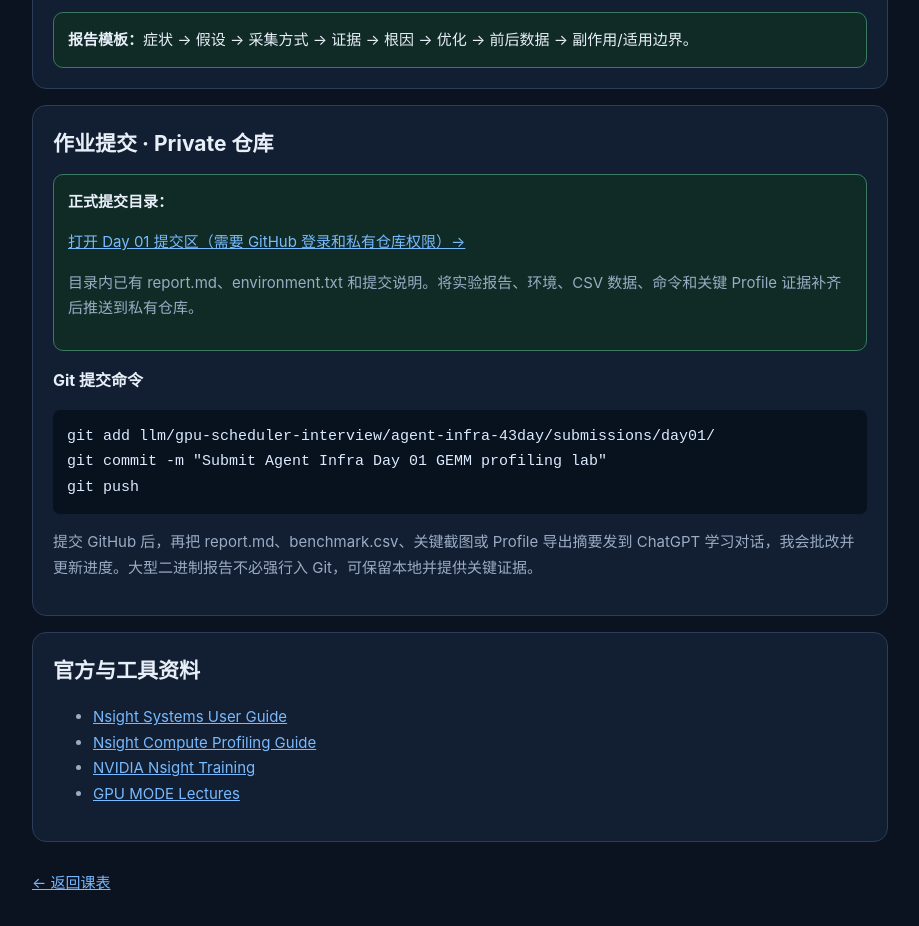
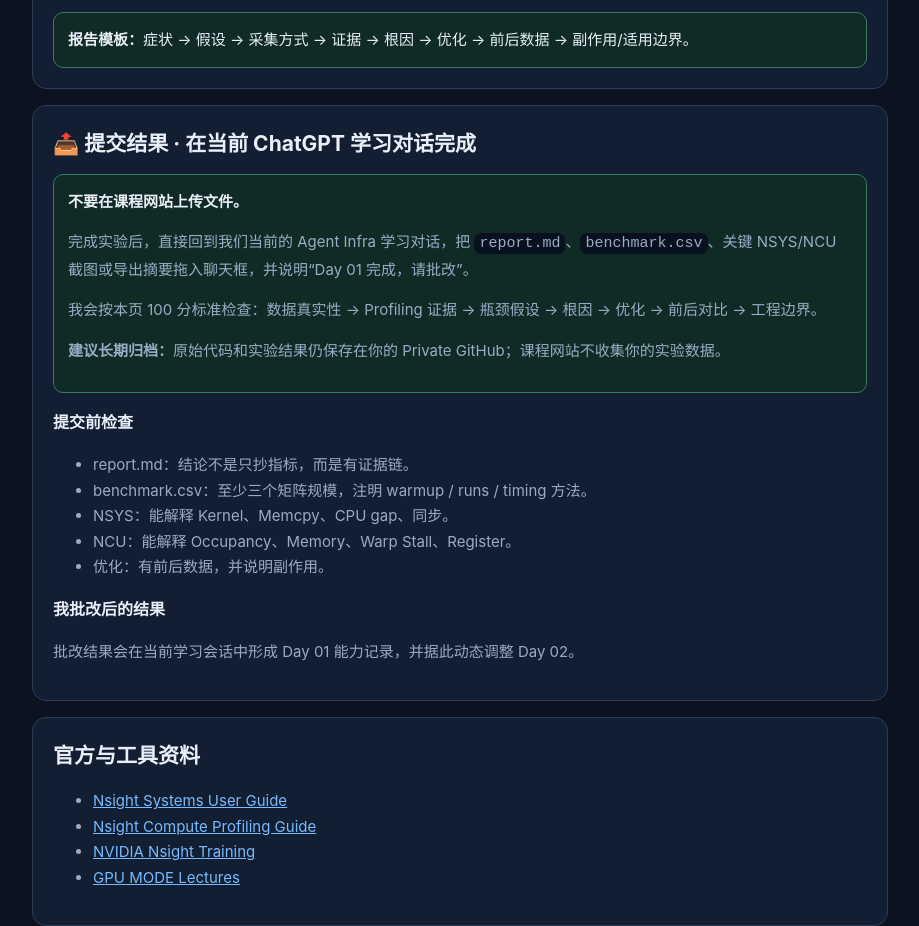
Before and after one commit to Ethan-rookie/agent-infra-learning-site, a plain HTML site: page day01.html in a window 1280 px wide. Shown: the part 2887-3813 px from the top of the page, without its empty margins (180-1099 px from the left). Drawn offline with Linux system fonts and the light colour scheme.

Commit message:
Restructure lesson submission workflow around ChatGPT study session

```diff
--- a/day01.html
+++ b/day01.html
@@ -20,9 +20,7 @@ nsys profile --trace=cuda -o gemm_tiled ./tiled_gemm 2048</pre><p>比较相同
 <section class="card"><h2>任务 E · Pinned Memory 与异步重叠（15 分钟）</h2><p>比较普通 Host Memory 和 pinned Host Memory 版本。Pinned Memory 本身不保证 overlap。检查异步拷贝、Streams、依赖关系和 Copy Engine，并用 Nsight Systems 时间线证明是否真实重叠。</p></section>
 <section class="card"><h2>资源模型推导（10 分钟）</h2><p>简化假设：每 SM 65536 个 32-bit registers、2048 threads、64 warps、16 blocks；256 threads/block；64 registers/thread；不使用 Shared Memory。</p><ul><li>每 Block registers = 256 × 64 = 16384。</li><li>Register 限制允许 4 Blocks；线程/warp 限制各允许 8 Blocks。</li><li>简化模型取最小值 4 Blocks，活跃 Warp = 32，理论 Occupancy = 50%。</li></ul><p>将每线程寄存器改为 32，重新计算理论 Occupancy，并解释为什么实际性能不保证提升：分配粒度、spill、指令数、访存量和真实架构限制。</p></section>
 <section class="card"><h2>提交物与评分（100 分）</h2><table><tr><th>项目</th><th>分值</th></tr><tr><td>基线与正确性数据</td><td>15</td></tr><tr><td>Nsight Systems 时间线分析</td><td>20</td></tr><tr><td>Nsight Compute 证据链</td><td>25</td></tr><tr><td>naive/tiled 对照和归因</td><td>20</td></tr><tr><td>pinned memory / overlap 判断</td><td>10</td></tr><tr><td>资源推导与技术表达</td><td>10</td></tr></table><p>提交至少三个矩阵规模的原始数据、一份 NSYS 报告、一份 NCU 报告、对照表和一页性能归因。80 分通过；没有真实报告，Profiling 部分最高只能得一半分。</p><div class="callout"><b>报告模板：</b>症状 → 假设 → 采集方式 → 证据 → 根因 → 优化 → 前后数据 → 副作用/适用边界。</div></section>
-<section class="card" id="submit"><h2>作业提交 · Private 仓库</h2><div class="callout"><b>正式提交目录：</b><p><a href="https://github.com/Ethan-rookie/self/tree/main/llm/gpu-scheduler-interview/agent-infra-43day/submissions/day01">打开 Day 01 提交区（需要 GitHub 登录和私有仓库权限）→</a></p><p>目录内已有 report.md、environment.txt 和提交说明。将实验报告、环境、CSV 数据、命令和关键 Profile 证据补齐后推送到私有仓库。</p></div><h3>Git 提交命令</h3><pre>git add llm/gpu-scheduler-interview/agent-infra-43day/submissions/day01/
-git commit -m "Submit Agent Infra Day 01 GEMM profiling lab"
-git push</pre><p>提交 GitHub 后，再把 report.md、benchmark.csv、关键截图或 Profile 导出摘要发到 ChatGPT 学习对话，我会批改并更新进度。大型二进制报告不必强行入 Git，可保留本地并提供关键证据。</p></section>
+<section class="card" id="submit"><h2>📤 提交结果 · 在当前 ChatGPT 学习对话完成</h2><div class="callout"><b>不要在课程网站上传文件。</b><p>完成实验后，直接回到我们当前的 Agent Infra 学习对话，把 <code>report.md</code>、<code>benchmark.csv</code>、关键 NSYS/NCU 截图或导出摘要拖入聊天框，并说明“Day 01 完成，请批改”。</p><p>我会按本页 100 分标准检查：数据真实性 → Profiling 证据 → 瓶颈假设 → 根因 → 优化 → 前后对比 → 工程边界。</p><p><b>建议长期归档：</b>原始代码和实验结果仍保存在你的 Private GitHub；课程网站不收集你的实验数据。</p></div><h3>提交前检查</h3><ul><li>report.md：结论不是只抄指标，而是有证据链。</li><li>benchmark.csv：至少三个矩阵规模，注明 warmup / runs / timing 方法。</li><li>NSYS：能解释 Kernel、Memcpy、CPU gap、同步。</li><li>NCU：能解释 Occupancy、Memory、Warp Stall、Register。</li><li>优化：有前后数据，并说明副作用。</li></ul><h3>我批改后的结果</h3><p>批改结果会在当前学习会话中形成 Day 01 能力记录，并据此动态调整 Day 02。</p></section>
 <section class="card"><h2>官方与工具资料</h2><ul><li><a href="https://docs.nvidia.com/nsight-systems/UserGuide/">Nsight Systems User Guide</a></li><li><a href="https://docs.nvidia.com/nsight-compute/ProfilingGuide/">Nsight Compute Profiling Guide</a></li><li><a href="https://github.com/NVIDIA/nsight-training">NVIDIA Nsight Training</a></li><li><a href="https://github.com/gpu-mode/lectures">GPU MODE Lectures</a></li></ul></section>
 <a class="back" href="index.html#roadmap">← 返回课表</a>
 </main></body></html>
```
Also changed, not shown: index.html (+1 -1 lines).
